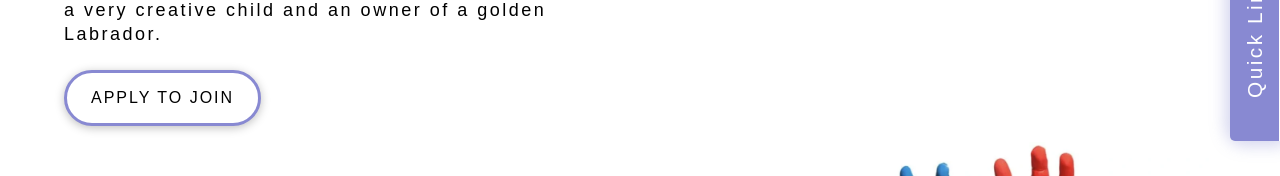
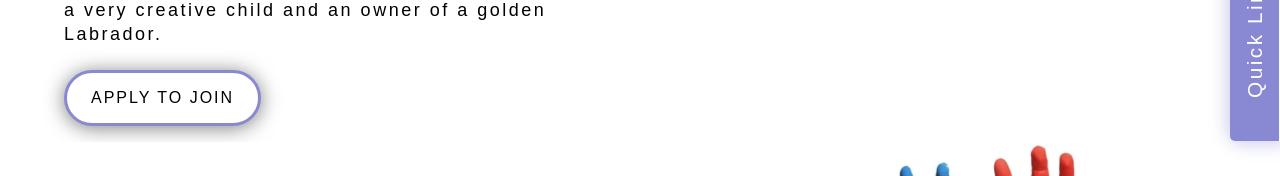
Before and after one commit to curveservices/little-learners, a React (Vite) app: page / in a window 1280 px wide. Shown: the part 359-535 px from the top of the page. Built offline with nearby package versions, Linux system fonts and the light colour scheme.

Commit message:
Fix CSS variable casing and update button shadow for improved styling

```diff
--- a/src/index.css
+++ b/src/index.css
@@ -1,10 +1,10 @@
 :root {
   --primary: #8889d2;
-  --secondary: #CF6DF2;
-  --footer: #9C9DDB;
+  --secondary: #cf6df2;
+  --footer: #9c9ddb;
   --border: #8889d29a;
 
-  --button-shadow: 0px 2px 10px rgba(0, 0, 0, 0.25);
+  --button-shadow: 0px 2px 20px rgba(0, 0, 0, 0.5);
   --box: 0 0 15px 5px #8889d259;
 
   font-synthesis: none;
@@ -29,7 +29,6 @@ body {
   margin: 0;
   letter-spacing: 2.5px;
   line-height: 1.3;
-  overflow-x: hidden;
 }
 
 a {
```
